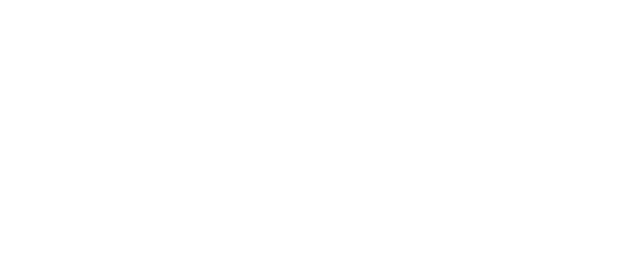
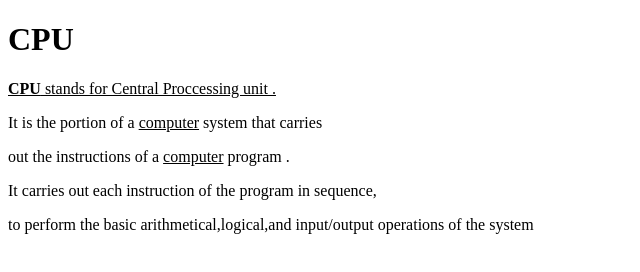
Before and after one commit to iamneo-production/caddfaadfebadaeccdfffebaeceaec, a plain HTML site: page public/index.html in a window 1280 px wide. Shown: the whole page, without its empty margins (0-640 px from the left). Drawn offline with Linux system fonts and the light colour scheme.

Commit message:
Backup Commit

```diff
--- a/public/index.html
+++ b/public/index.html
@@ -8,6 +8,11 @@
     <link rel="stylesheet" href="style.css" />
 </head>
 <body>
-
+    <h1>CPU</h1>
+        <p><u><b>CPU</b> stands for Central Proccessing unit .</u></p>
+    <p>It is the portion of a <u>computer</u> system that carries</p>
+    <p>out the instructions of a <u>computer</u> program .</p>
+    <p>It carries out each instruction of the program in sequence,</p>
+    <p>to perform the basic arithmetical,logical,and input/output operations of the system
 </body>
 </html>
```
